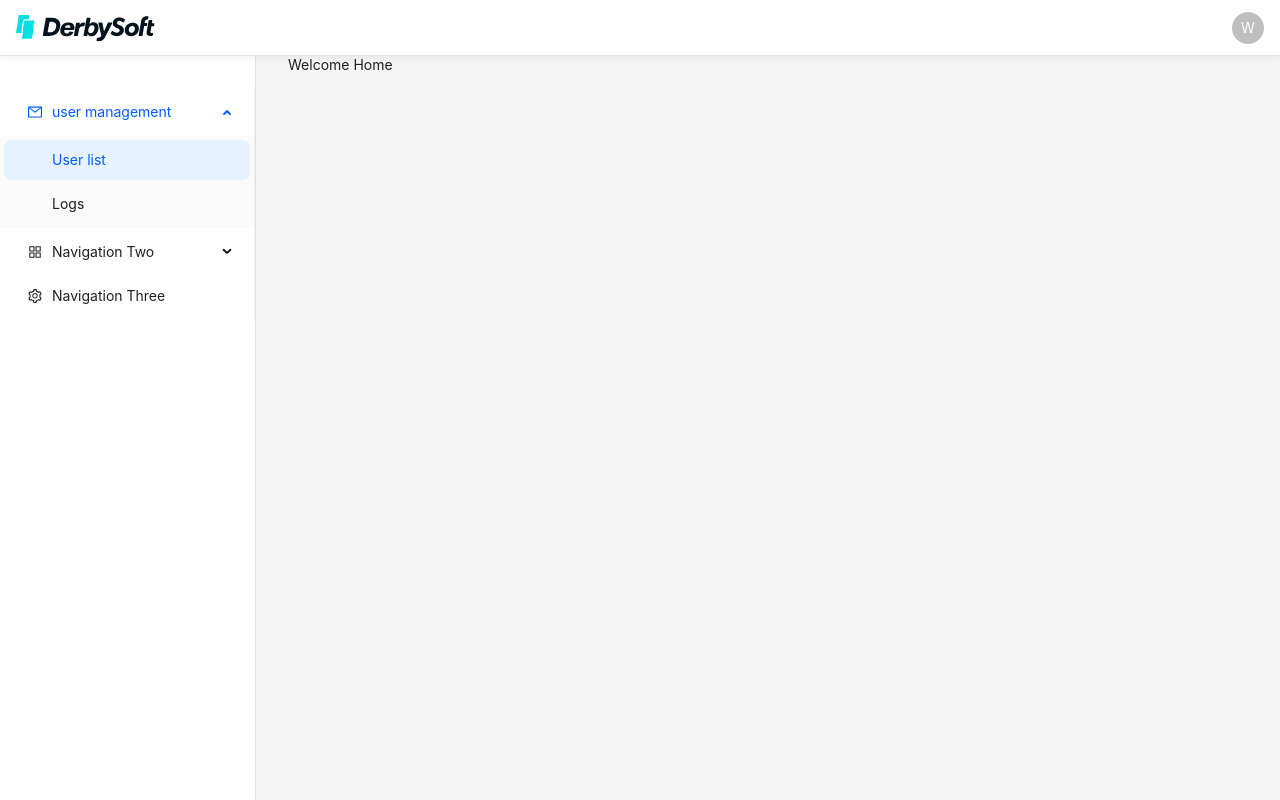
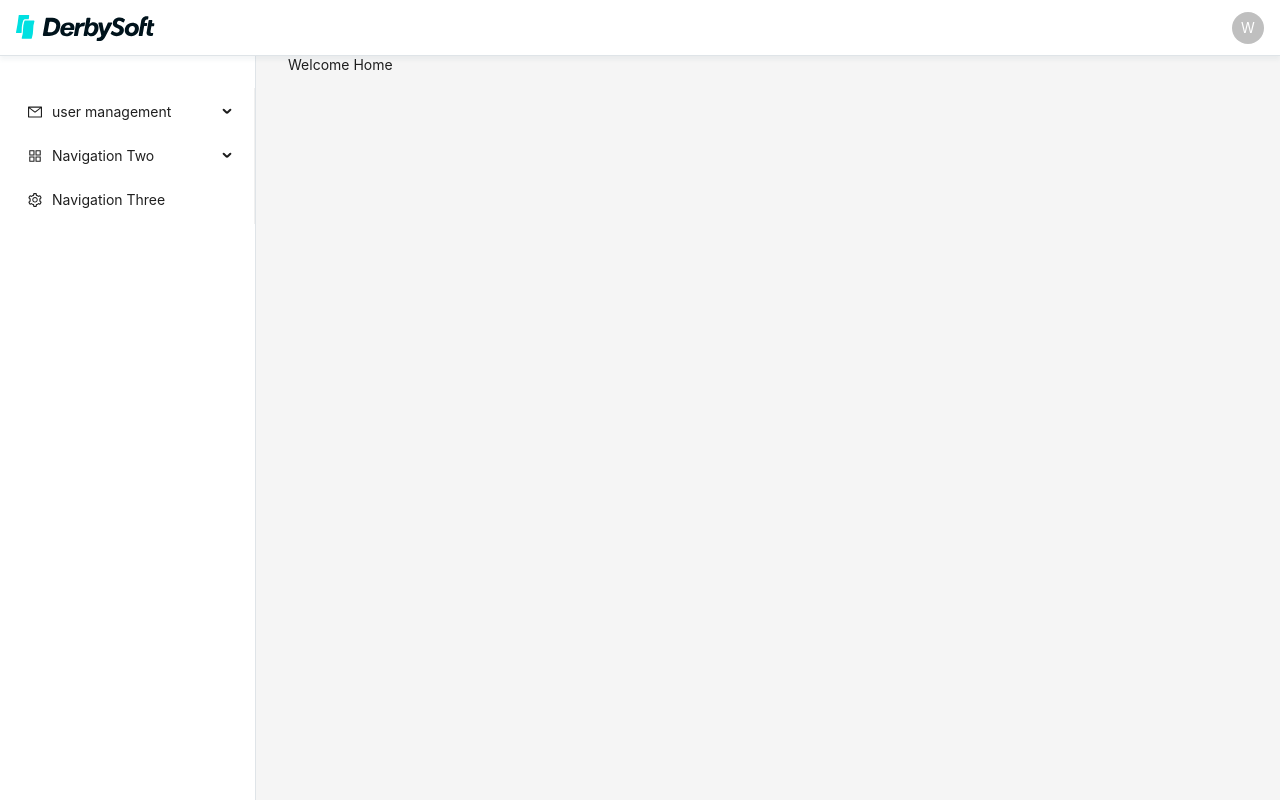
Before and after one commit to leonwgc/ant-admin-template, a React app: page /app in a window 1280 px wide. Built offline with nearby package versions, Linux system fonts and the light colour scheme; what react-uni-comps, simple-redux-store would draw is missing.

Commit message:
chore: add menu helpers

```diff
--- a/src/Sider.tsx
+++ b/src/Sider.tsx
@@ -5,8 +5,10 @@ import {
 } from '@ant-design/icons';
 import { Layout, Menu, MenuProps, SiderProps } from 'antd';
 import { useEffect, useState } from 'react';
-import { useNavigate } from 'react-router';
+import { useLocation, useNavigate } from 'react-router';
 import SiderToggleButton from './SiderToggleButton';
+import MenuItem from 'antd/es/menu/MenuItem';
+import { getPathnameAssociatedMenu } from './helper';
 
 type MenuItem = Required<MenuProps>['items'][number] & {
   children?: MenuItem[];
@@ -82,8 +84,8 @@ export default (props: SiderProps) => {
   const [collapsed, setCollapsed] = useState(false);
   const navigate = useNavigate();
 
-  const [openKeys, setOpenKeys] = useState<string[]>(['1']);
-  const [selectedKeys, setSelectedKeys] = useState<string[]>(['11']);
+  const [openKeys, setOpenKeys] = useState<string[]>([]);
+  const [selectedKeys, setSelectedKeys] = useState<string[]>([]);
 
   useEffect(() => {
     document.documentElement.style.setProperty(
@@ -91,6 +93,22 @@ export default (props: SiderProps) => {
       collapsed ? '56px' : '256px'
     );
   }, [collapsed]);
+
+  const { pathname } = useLocation();
+
+  useEffect(() => {
+    // restore menu status
+    const result = {
+      parents: [],
+      found: false,
+    };
+    getPathnameAssociatedMenu(pathname, items, null, result);
+    if (result.found) {
+      const parents = result.parents;
+      setSelectedKeys([parents[parents.length - 1].key]);
+      setOpenKeys(parents.slice(0, -1).map((item) => item.key));
+    }
+  }, [pathname]);
 
   /**
    * Click menu, collapse other same level open menus, keep menu focus concise.
@@ -140,7 +158,7 @@ export default (props: SiderProps) => {
           }
           navigate(menu?.route);
         }}
-        defaultSelectedKeys={selectedKeys}
+        // defaultSelectedKeys={selectedKeys}
         selectedKeys={selectedKeys}
         onSelect={(item) => {
           setSelectedKeys([item.key]);
--- /dev/null
+++ b/src/helper.ts
@@ -0,0 +1,48 @@
+import { Layout, Menu, MenuProps, SiderProps } from 'antd';
+
+type MenuItem = Required<MenuProps>['items'][number] & {
+  children?: MenuItem[];
+  route?: string;
+};
+
+/**
+ * Get the associated menu items for a given pathname
+ * @param pathname the pathname to search
+ * @param childrenItems the menu items to search
+ * @param item the parent menu item
+ * @param result the result object
+ */
+export const getPathnameAssociatedMenu = (
+  pathname: string,
+  childrenItems: MenuItem[],
+  item: MenuItem,
+  result
+) => {
+  if (!childrenItems || !childrenItems.length || result.found) {
+    return;
+  }
+  if (item) {
+    // level 1 none.
+    result.parents.push(item);
+  }
+
+  for (let menuItem of childrenItems) {
+    if (menuItem.route === pathname) {
+      result.parents.push(menuItem);
+      result.found = true;
+      return;
+    } else {
+      if (menuItem?.children) {
+        getPathnameAssociatedMenu(
+          pathname,
+          menuItem?.children,
+          menuItem,
+          result
+        );
+      }
+    }
+  }
+  if (!result.found) {
+    result.parents.pop();
+  }
+};
```
